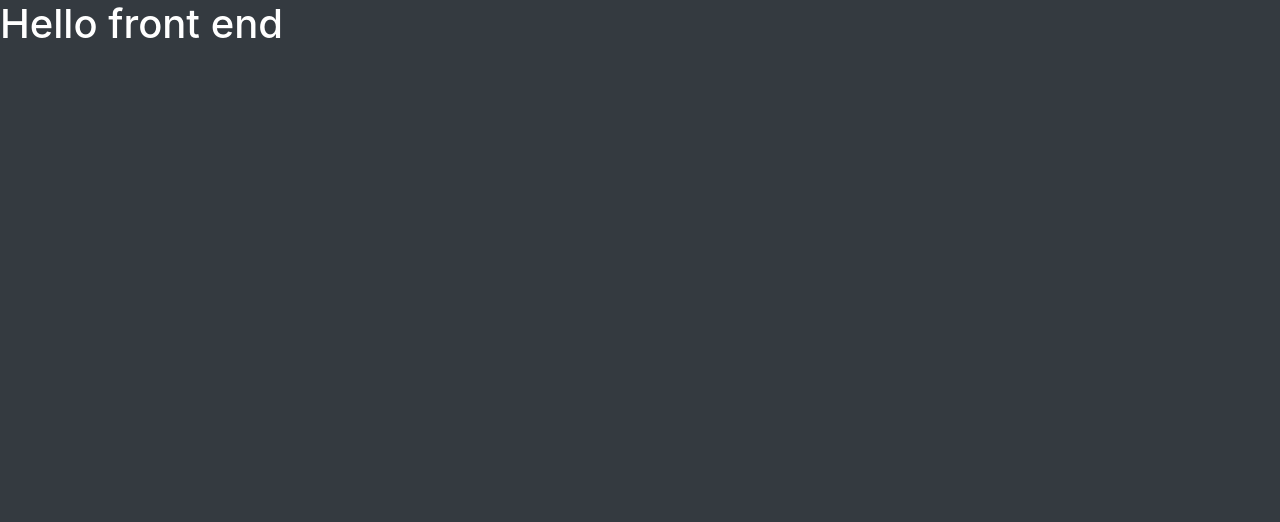
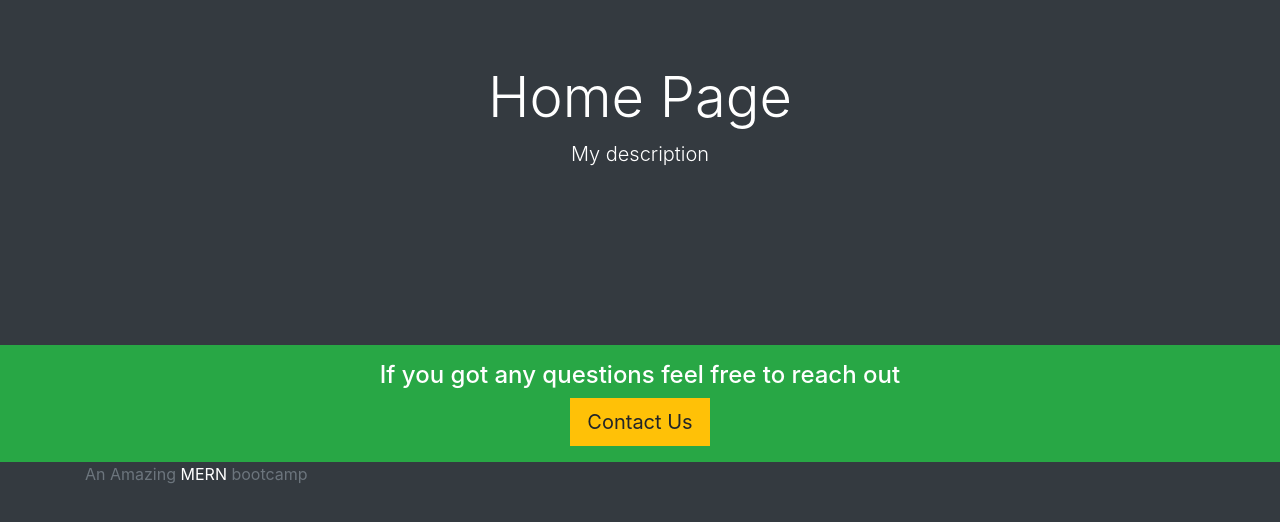
Before and after one commit to abhishekjain35/Tshirt-store, a React (Create React App) app in the folder projfrontend/: page / in a window 1280 px wide. Shown: the top 522 px of the page. Built offline with nearby package versions, Linux system fonts and the light colour scheme; no server answers.

Commit message:
Implemented Reusable Base component which contains Header and footer for each page

```diff
--- a/projfrontend/src/core/Base.js
+++ b/projfrontend/src/core/Base.js
@@ -0,0 +1,36 @@
+import React from "react";
+
+const Base = ({
+    title = "My Title",
+    description = "My description",
+    className = "bg-dark text-white p-4",
+    children
+}) => {
+    return (
+        <div>
+            <div className="container-fluid">
+                <div className="jumbotron bg-dark text-white text-center">
+                    <h2 className="display-4">{title}</h2>
+                    <p className="lead">{description}</p>
+                </div>
+                <div className={className}>{children}</div>
+            </div>
+            <footer className="footer bg-dark mt-auto py-3">
+                <div className="container-fluid bg-success text-white text-center py-3">
+                    <h4>If you got any questions feel free to reach out</h4>
+                    <button className="btn btn-warning btn-lg">
+                        Contact Us
+                    </button>
+                </div>
+                <div className="container">
+                    <span className="text-muted">
+                        An Amazing <span className="text-white">MERN </span>
+                        bootcamp
+                    </span>
+                </div>
+            </footer>
+        </div>
+    );
+};
+
+export default Base;
--- a/projfrontend/src/core/Home.js
+++ b/projfrontend/src/core/Home.js
@@ -1,13 +1,18 @@
 import React from "react";
 import "../styles.css"
 import { API } from './../backend';
+import Base from './Base';
 
 const Home = () => {
     console.log("API IS", API)
     return (
-        <div>
-            <h1 className="text-white">Hello front end</h1>
-        </div>
+        <Base title="Home Page">
+            <div className="row">
+                <div className="col-4"></div>
+                <div className="col-4"></div>
+                <div className="col-4"></div>
+            </div>
+        </Base>
     );
 };
 
```
